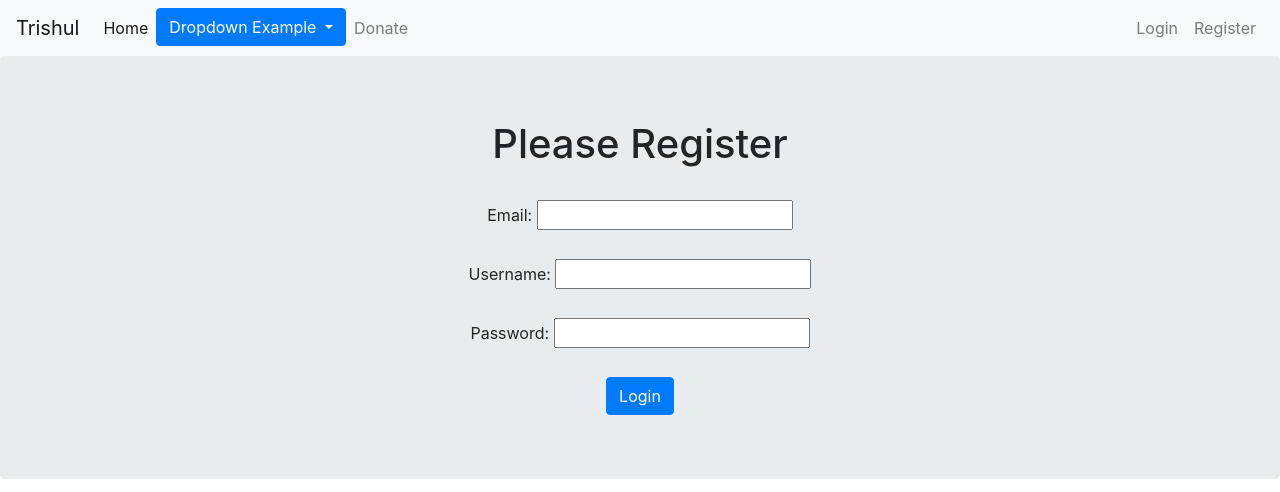
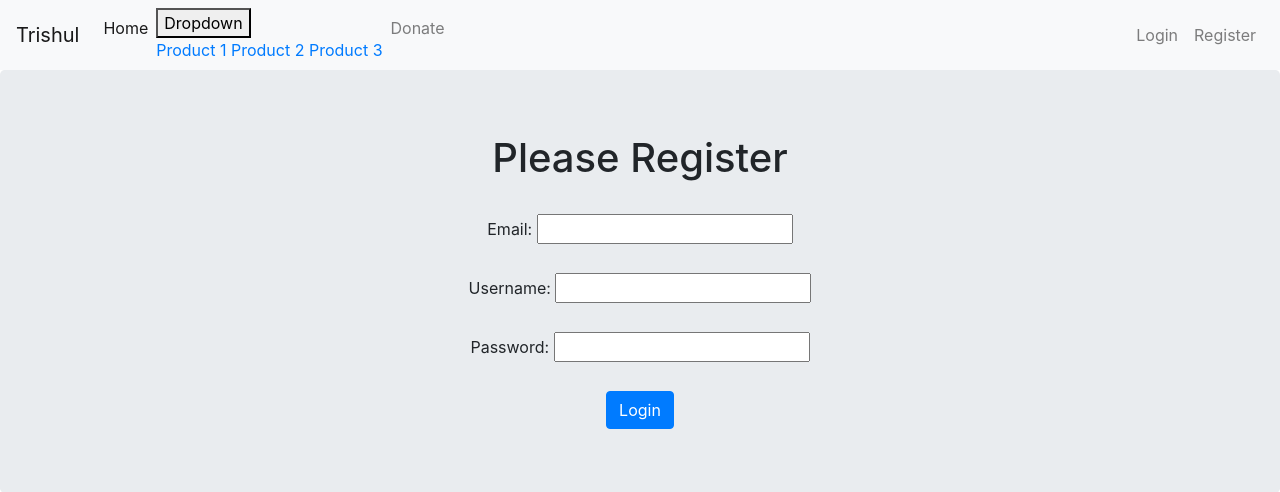
Before and after one commit to mumbai19/team-10, a Django app: page /accounts/register/ in a window 1280 px wide. Shown: the top 492 px of the page. Run offline with Django 3.2, Linux system fonts and the light colour scheme; parts of the project's set-up code (start-up, migrations or seed data) failed here and were passed over; some libraries are stand-ins or nearby versions.

Commit message:
Dropdown Menu for navbar

```diff
--- a/trishul/templates/navbar.html
+++ b/trishul/templates/navbar.html
@@ -5,36 +5,46 @@
   </button>
 
   <div class="collapse navbar-collapse" id="navbarSupportedContent">
-    <ul class="navbar-nav mr-auto main-nav">
+    <ul class="navbar-nav mr-auto">
       <li class="nav-item active">
-        <a class="nav-link" href="{% url 'home' %}">Home</a>
+        <a class="nav-link" href="{% url 'home' %}">Home <span class="sr-only">(current)</span></a>
       </li>
-      <div class="dropdown">
-    <button class="btn btn-primary dropdown-toggle" type="button" data-toggle="dropdown">Dropdown Example
-    <span class="caret"></span></button>
-    <ul class="dropdown-menu">
-      <li><a href="#">HTML</a></li>
-      <li><a href="#">CSS</a></li>
-      <li><a href="#">JavaScript</a></li>
-    </ul>
-    </div>
+     <!-- <li class="nav-item dropdown {% if request.path == products_bags_url %}active{% endif %}">
+           <a class="nav-link dropdown-toggle dropdown" href="#" id="navbarDropdown" role="button" data-toggle="dropdown" aria-haspopup="true" aria-expanded="true">
+             <i class="fas fa-book"></i> Products
+           </a>
+           <div class="dropdown-menu dropdown-content" aria-labelledby="navbarDropdown">
+             <a class="dropdown-item" href="{{ products_cfa_url }}">CFA</a>
+             <a class="dropdown-item" href="{{ products_frm_url }}">FRM</a>
+             <a class="dropdown-item" href="{{ products_erp_url }}">ERP</a>
+             <a class="dropdown-item" href="{{ products_caia_url }}">CAIA</a>
+             <a class="dropdown-item" href="{{ products_others_url }}">Others</a>
+           </div>
+        </li>-->
+
+        <div class="dropdown">
+          <button class="dropbtn">Dropdown</button>
+          <div class="dropdown-content">
+            <a href="#">Product 1</a>
+            <a href="#">Product 2</a>
+            <a href="#">Product 3</a>
+          </div>
+        </div>
+
       <li class="nav-item">
         <a class="nav-link" href="{% url 'donate' %}">Donate</a>
       </li>
-    </ul>
+      </ul>
+      </div>
       <ul class="nav navbar-nav navbar-right">
       {% if request.user.is_authenticated %}
       <div class="dropdown">
   <button type="button" class="btn btn-primary dropdown-toggle" data-toggle="dropdown">
     Dropdown button
   </button>
-  <div class="dropdown-menu">
-    <a class="dropdown-item" href="#">Link 1</a>
-    <a class="dropdown-item" href="#">Link 2</a>
-    <a class="dropdown-item" href="#">Link 3</a>
-  </div>
+
 </div>
-      <!--<li class="nav-item dropdown">
+      <li class="nav-item dropdown">
            <div class="dropdown">
               <button class="btn btn-secondary dropdown-toggle" type="button" id="dropdownMenuButton" data-toggle="dropdown" aria-haspopup="true" aria-expanded="false">
                 {{ request.user.username }}
@@ -45,7 +55,6 @@
                 <a class="dropdown-item" href="#">Something else here</a>
               </div>
             </div>
-          -->
       {% else %}
       <li class="nav-item">
         <a class="nav-link" href="{% url 'accounts:login' %}">Login</a>
```
